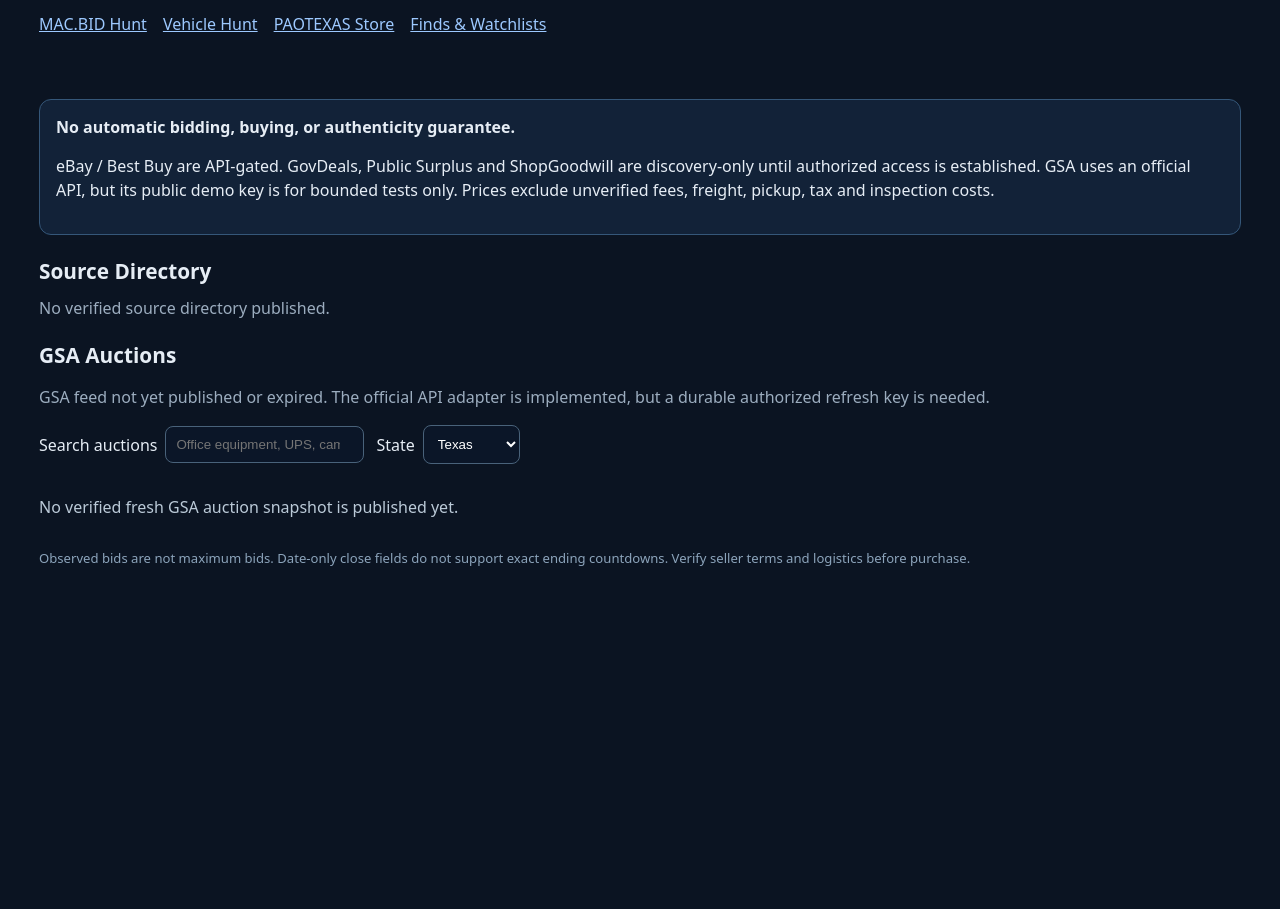
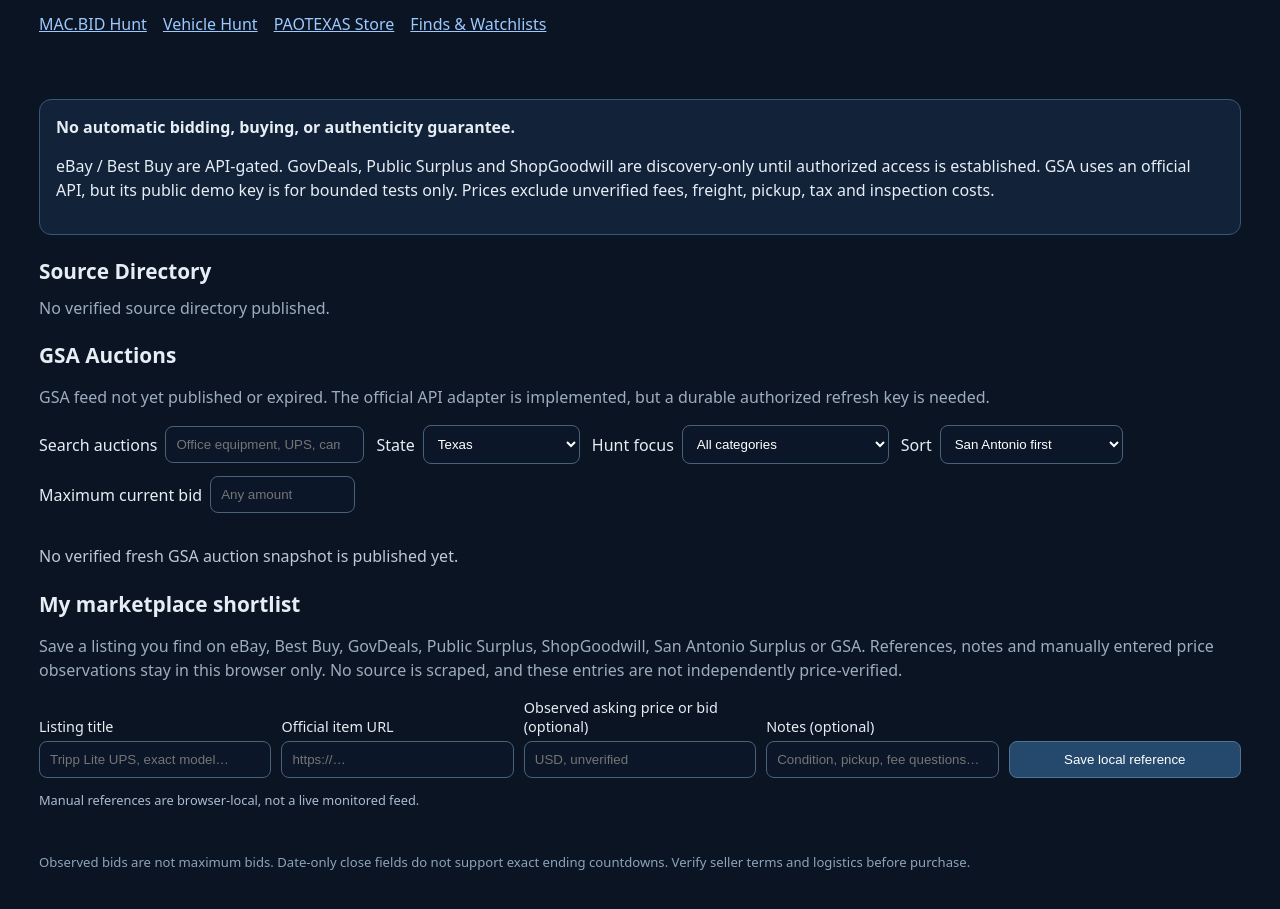
Before and after one commit to XoticHaze/Scraper-Public, a plain HTML site: page ui/marketplaces.html in a window 1280 px wide. Shown: the part 175-1084 px from the top of the page. Before the commit the page ends 800 px from the top, so only its background shows below. Drawn offline with Linux system fonts and the light colour scheme; no server answers.

Commit message:
Add focus filters, budget cap and browser-only manual-source shortlist controls

```diff
--- a/ui/marketplaces.html
+++ b/ui/marketplaces.html
@@ -18,6 +18,13 @@ h1{margin:8px 0;font-size:clamp(1.6rem,4vw,2.4rem)}h2{font-size:1.3rem;margin:22
 .controls{display:flex;flex-wrap:wrap;gap:12px;margin:15px 0}
 label{display:flex;align-items:center;gap:8px}input,select{background:#0b1628;color:#fff;border:1px solid #49627a;border-radius:8px;padding:10px}
 input{width:min(100%,390px);flex:1;min-width:170px}.empty{color:#bbcad8}
+.controls label{flex-wrap:wrap}.controls input[type=number]{width:145px;min-width:120px}
+button{background:#24496d;color:#fff;border:1px solid #4f7295;border-radius:8px;padding:10px 12px;cursor:pointer}
+button:hover{background:#326086}button:focus-visible,a:focus-visible{outline:2px solid #b8d9ff}
+.manual-form{display:grid;grid-template-columns:repeat(auto-fit,minmax(min(100%,230px),1fr));gap:10px;align-items:end}
+.manual-form label{display:flex;flex-direction:column;align-items:stretch;gap:5px;font-size:.9rem}
+.manual-form input{width:100%}.small{color:#aabdd2;font-size:.8rem}.manual-actions{display:flex;gap:10px;flex-wrap:wrap;align-items:center}
+
 article a{display:inline-block;margin-top:10px}footer{margin:30px auto;color:#8ca4bb;font-size:.82rem}
 </style>
 </head>
@@ -43,12 +50,34 @@ article a{display:inline-block;margin-top:10px}footer{margin:30px auto;color:#8c
 <p id="gsa-health" class="muted">Checking published GSA snapshot…</p>
 <div class="controls">
 <label>Search auctions <input id="gsa-query" type="search" placeholder="Office equipment, UPS, cameras…" /></label>
-<label>State <select id="gsa-state"><option value="TX">Texas</option><option value="">All states</option></select></label>
+<label>State <select id="gsa-state"><option value="TX">Texas</option><option value="">All published states</option></select></label>
+<label>Hunt focus <select id="gsa-focus">
+<option value="">All categories</option><option value="power">UPS / power / solar</option>
+<option value="smart">Smart home / cameras</option><option value="network">Servers / networking / racks</option>
+<option value="music">Pianos / music gear</option><option value="vehicles">Vehicles / trailers</option>
+<option value="tech">Computers / displays</option>
+</select></label>
+<label>Sort <select id="gsa-sort"><option value="local">San Antonio first</option><option value="soon">Closing date (date only)</option><option value="bid">Lowest current bid</option></select></label>
+<label>Maximum current bid <input id="gsa-max-bid" type="number" min="0" step="1" placeholder="Any amount" /></label>
 </div>
 <section id="gsa-items" class="grid" aria-live="polite"></section>
 <p id="gsa-empty" class="empty"></p>
+<section id="manual-shortlist">
+<h2>My marketplace shortlist</h2>
+<p class="muted">Save a listing you find on eBay, Best Buy, GovDeals, Public Surplus, ShopGoodwill, San Antonio Surplus or GSA. References, notes and manually entered price observations stay in this browser only. No source is scraped, and these entries are not independently price-verified.</p>
+<form class="manual-form" id="manual-form">
+<label>Listing title <input id="manual-title" maxlength="120" required placeholder="Tripp Lite UPS, exact model…" /></label>
+<label>Official item URL <input id="manual-url" type="url" maxlength="1200" required placeholder="https://…" /></label>
+<label>Observed asking price or bid (optional) <input id="manual-price" type="number" min="0" max="999999999" step=".01" placeholder="USD, unverified" /></label>
+<label>Notes (optional) <input id="manual-notes" maxlength="300" placeholder="Condition, pickup, fee questions…" /></label>
+<button type="submit">Save local reference</button>
+</form>
+<p class="small" id="manual-status" aria-live="polite">Manual references are browser-local, not a live monitored feed.</p>
+<section id="manual-items" class="grid" aria-live="polite"></section>
+</section>
 <footer>Observed bids are not maximum bids. Date-only close fields do not support exact ending countdowns. Verify seller terms and logistics before purchase.</footer>
 </main>
 <script src="marketplaces.js" defer></script>
+<script src="marketplace-manual.js" defer></script>
 </body>
 </html>
```
